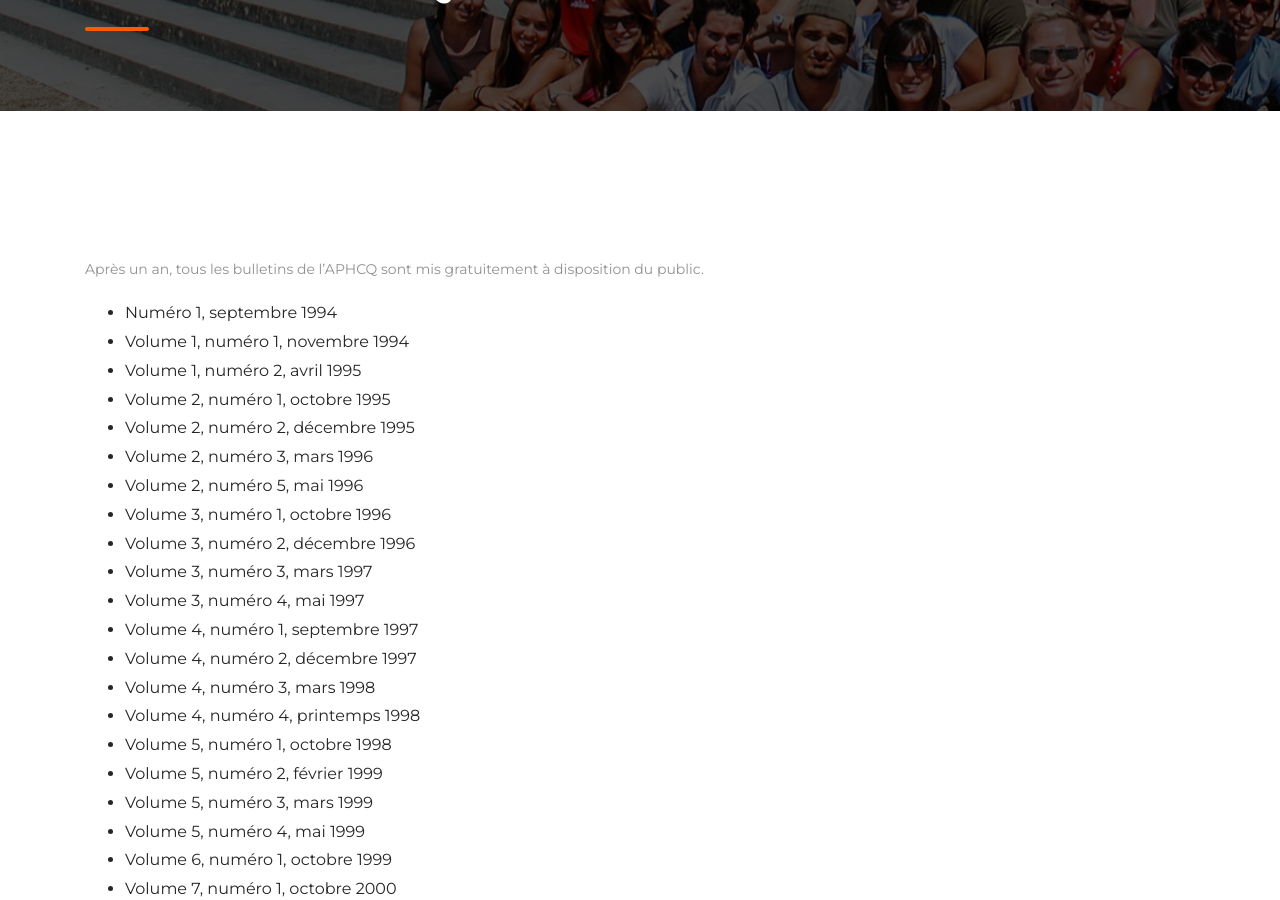
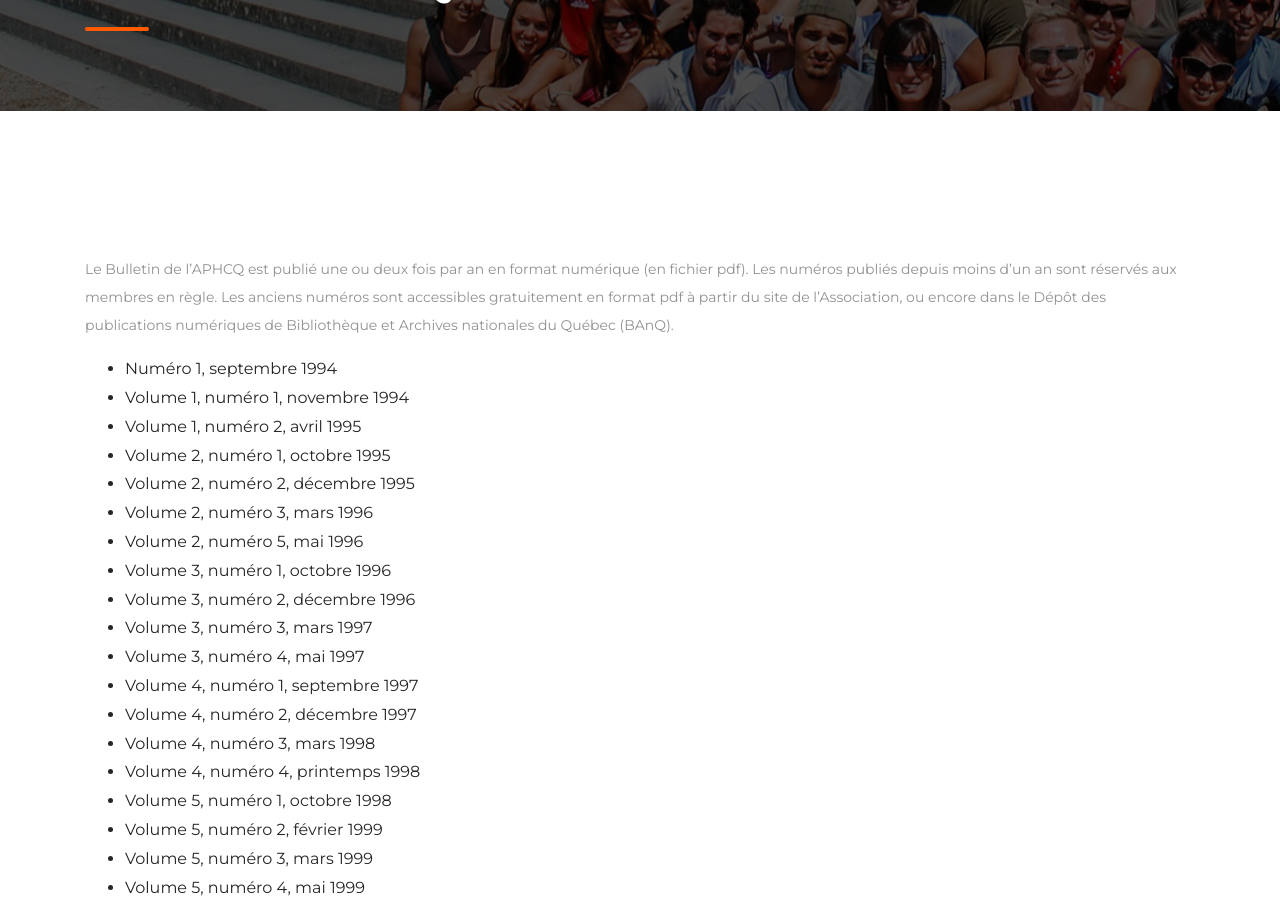
Before and after one commit to aphcq-association/site-web, a Jekyll site: the page built from docs/bulletin.html, in a window 1280 px wide and 900 px high, scrolled down 313 px. Built offline with Jekyll 4.4.1, drawn with Linux system fonts in a browser that asks for light colours.

Commit message:
Update bulletin.html

```diff
--- a/docs/bulletin.html
+++ b/docs/bulletin.html
@@ -6,4 +6,4 @@ titre: Bulletin de l'APHCQ
 date: 2020-01-07T12:00:00.000Z
 nav_id: bulletin
 ---
-Après un an, tous les bulletins de l'APHCQ sont mis gratuitement à disposition du public.
+Le Bulletin de l’APHCQ est publié une ou deux fois par an en format numérique (en fichier pdf). Les numéros publiés depuis moins d’un an sont réservés aux membres en règle. Les anciens numéros sont accessibles gratuitement en format pdf à partir du site de l’Association, ou encore dans le Dépôt des publications numériques de Bibliothèque et Archives nationales du Québec (BAnQ).
```
